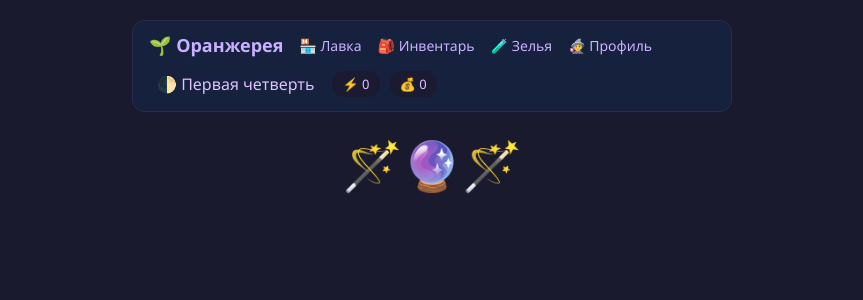
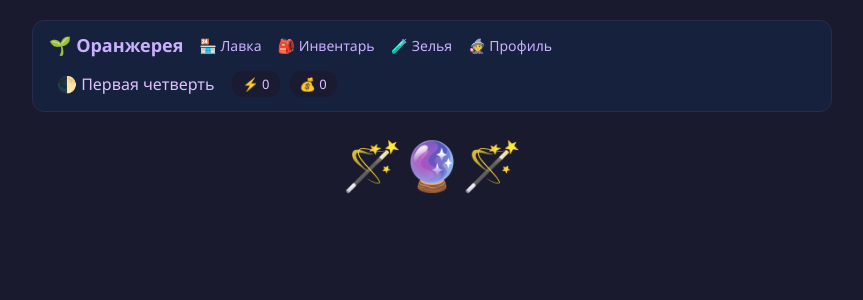
Before and after one commit to Kobatoha/TheLittleWitch, a FastAPI app: page /api/game/brew in a window 1280 px wide. Shown: the top 300 px of the page, without its empty margins (208-1071 px from the left). Run offline with FastAPI, Linux system fonts and the light colour scheme; parts of the project's set-up code (start-up, migrations or seed data) failed here and were passed over.

Commit message:
style: adjust container max-widths across multiple templates for improved layout consistency

```diff
--- a/app/templates/brew.html
+++ b/app/templates/brew.html
@@ -24,7 +24,7 @@
             min-height: 100vh;
             padding: 20px;
         }
-        .container { max-width: 600px; margin: 0 auto; }
+        .container { max-width: 800px; margin: 0 auto; }
         .recipe-card {
             background: var(--card-bg);
             border: 2px solid var(--border);
--- a/app/templates/garden.html
+++ b/app/templates/garden.html
@@ -25,6 +25,7 @@
         * { box-sizing: border-box; margin: 0; padding: 0; }
 
         body {
+            font-family: 'Segoe UI', system-ui, sans-serif;
             background-image:
             linear-gradient(to right, #0d0d1a 0%, transparent 20%, transparent 80%, #0d0d1a 100%),
             linear-gradient(to bottom, #0d0d1a 0%, transparent 10%, transparent 90%, #0d0d1a 100%),
--- a/app/templates/inventory.html
+++ b/app/templates/inventory.html
@@ -36,7 +36,7 @@
         }
 
         .container {
-            max-width: 900px;
+            max-width: 800px;
             margin: 0 auto;
         }
 
--- a/app/templates/plant_detail.html
+++ b/app/templates/plant_detail.html
@@ -31,7 +31,7 @@
             min-height: 100vh;
             padding: 20px;
         }
-        .container { max-width: 500px; margin: 0 auto; }
+        .container { max-width: 700px; margin: 0 auto; }
         /* Карточка растения */
         .plant-card {
             background: var(--card-bg);
--- a/app/templates/profile.html
+++ b/app/templates/profile.html
@@ -28,7 +28,7 @@
             min-height: 100vh;
             padding: 20px;
         }
-        .container { max-width: 500px; margin: 0 auto; }
+        .container { max-width: 700px; margin: 0 auto; }
 
         .profile-card {
             background: var(--card-bg);
```
